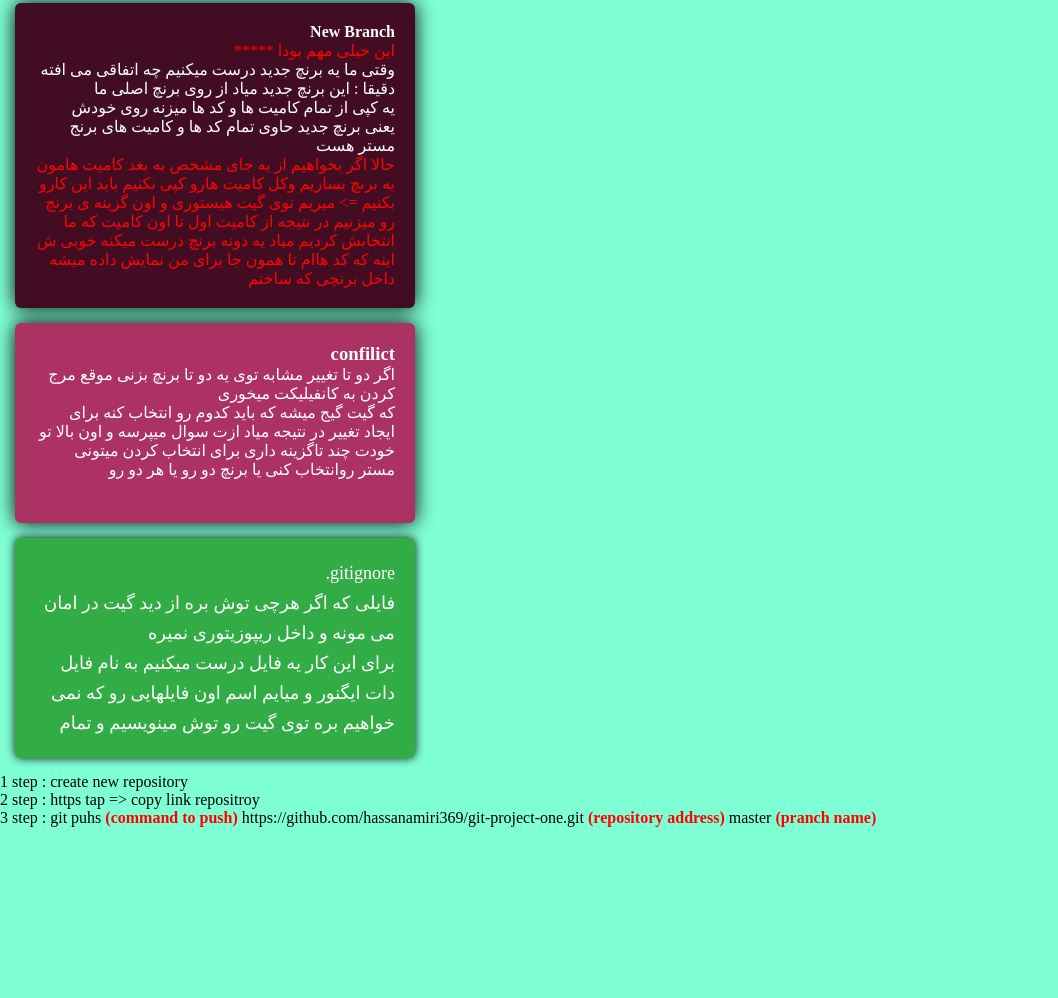
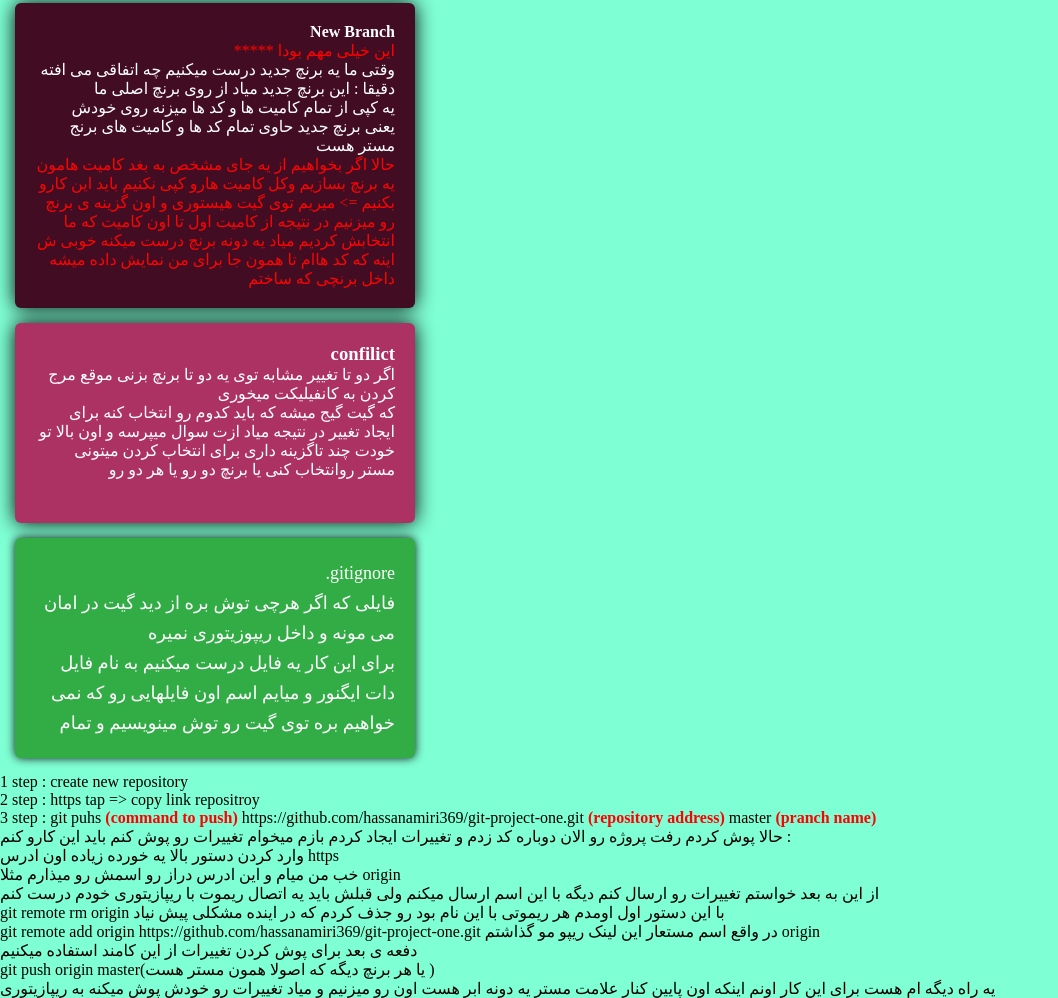
Before and after one commit to hassanamiri369/git-project-one, a website: page index.html in a window 1280 px wide. Shown: the part 1101-2099 px from the top of the page, without its empty margins (0-1058 px from the left). Before the commit the page ends 1928 px from the top, so only its background shows below. Drawn offline with Linux system fonts and the light colour scheme.

Commit message:
added code defined new commend

```diff
--- a/index.html
+++ b/index.html
@@ -11,6 +11,9 @@
     <div class="navbar">
       <div class="Logo">Logo</div>
       <div class="search-bar">search</div>
+      <div class="comment-git">
+        <a href="/code.html">Git comment</a>
+      </div>
       <div class="portfolio">
         <span>profile</span>
         <span>login</span>
@@ -137,6 +140,23 @@
         <p>1 step : create new repository</p>
         <p>2 step : https tap => copy link repositroy</p>
         <p>3 step : git puhs <strong style="color:red;">(command to push)</strong> https://github.com/hassanamiri369/git-project-one.git <strong style="color:red;" >(repository address)</strong> master <strong style="color:red;">(pranch name)</strong></p>
+        <p>حالا پوش کردم رفت پروژه رو الان دوباره کد زدم و تغییرات ایجاد کردم
+          بازم میخوام تغییرات رو پوش کنم باید این کارو کنم :
+        </p>
+        <p>وارد کردن دستور بالا یه خورده زیاده اون ادرس https </p>
+        <p>خب من میام و این ادرس دراز رو اسمش رو میذارم مثلا origin </p>
+        <p>از این به بعد خواستم تغییرات رو ارسال کنم دیگه با این اسم
+          ارسال میکنم ولی قبلش باید یه اتصال ریموت با ریپازیتوری خودم درست کنم
+
+        </p>
+        <p> git remote rm origin <span>با این دستور اول اومدم هر ریموتی با این نام بود رو جذف کردم که در اینده مشکلی پیش نیاد </span></p>
+        <p> git remote add origin  https://github.com/hassanamiri369/git-project-one.git <span>در واقع اسم مستعار این لینک ریپو مو گذاشتم origin</span></p>
+        <p>دفعه ی بعد برای پوش کردن تغییرات از این کامند  استفاده میکنیم </p>
+        <p>git push origin master(یا هر برنچ دیگه که اصولا همون مستر هست )</p>
+        <p>یه راه دیگه ام هست برای این کار اونم اینکه اون پایین
+          کنار علامت مستر  یه دونه ابر هست اون رو میزنیم
+          و میاد تغییرات رو خودش پوش میکنه به ریپازیتوری
+        </p>
     </div>
   </body>
 </html>
```
